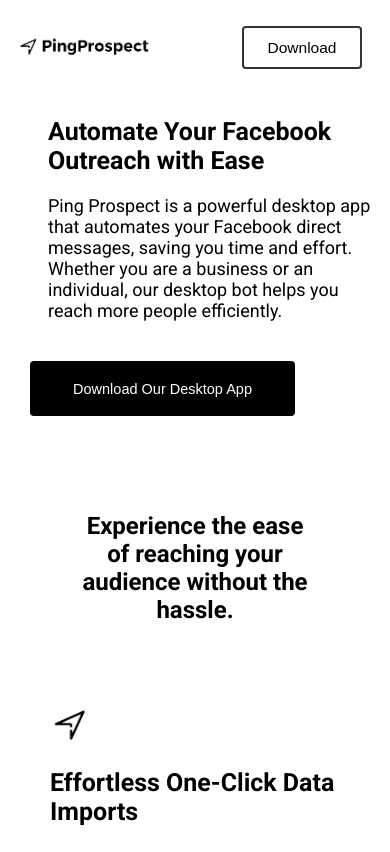
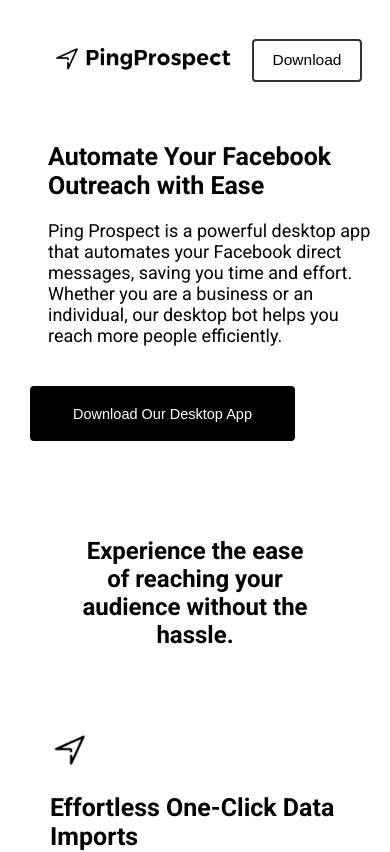
Before and after one commit to Vaibhav-cyper/PingProspect, a React (Vite) app: page / in a window 390 px wide. Shown: the top 852 px of the page. Built offline with nearby package versions, Linux system fonts and the light colour scheme.

Commit message:
Update Navbar.css

```diff
--- a/src/components/Navbar/Navbar.css
+++ b/src/components/Navbar/Navbar.css
@@ -63,8 +63,8 @@
 /* Mobile: Max-width 480px */
 @media (max-width: 480px) {
   .navbar-logo img {
-      height: 70px;
-      margin-left: -10px;
+      height: 95px;
+      margin-left: 25px;
   }
 
   .navbar-links a {
@@ -99,7 +99,7 @@
   .btn-download {
     font-size: 15.5px;
     margin-top: 20px;
-    width: 120px;
+    width: 110px;
   }
 
   /* Open the mobile menu when clicked */
```
